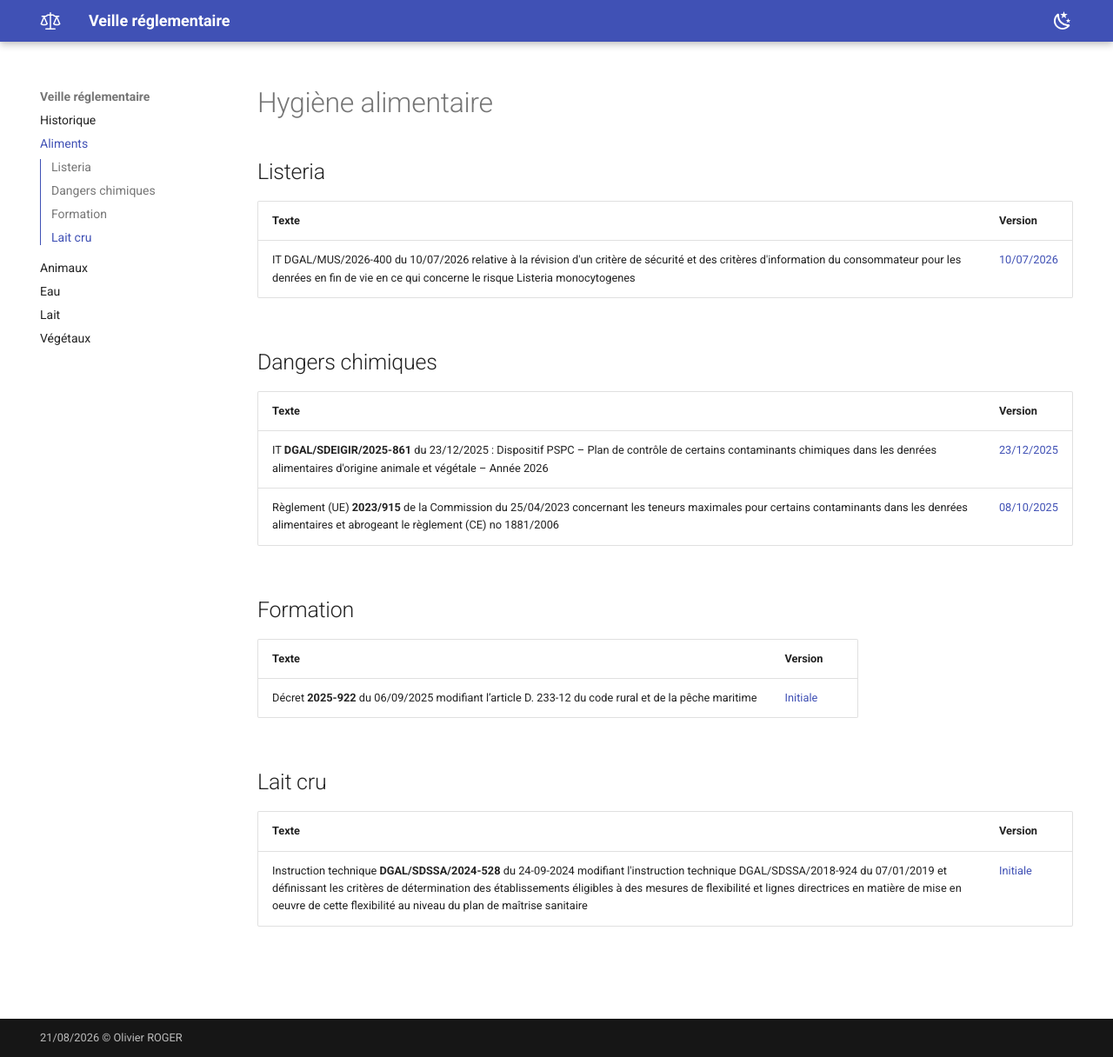
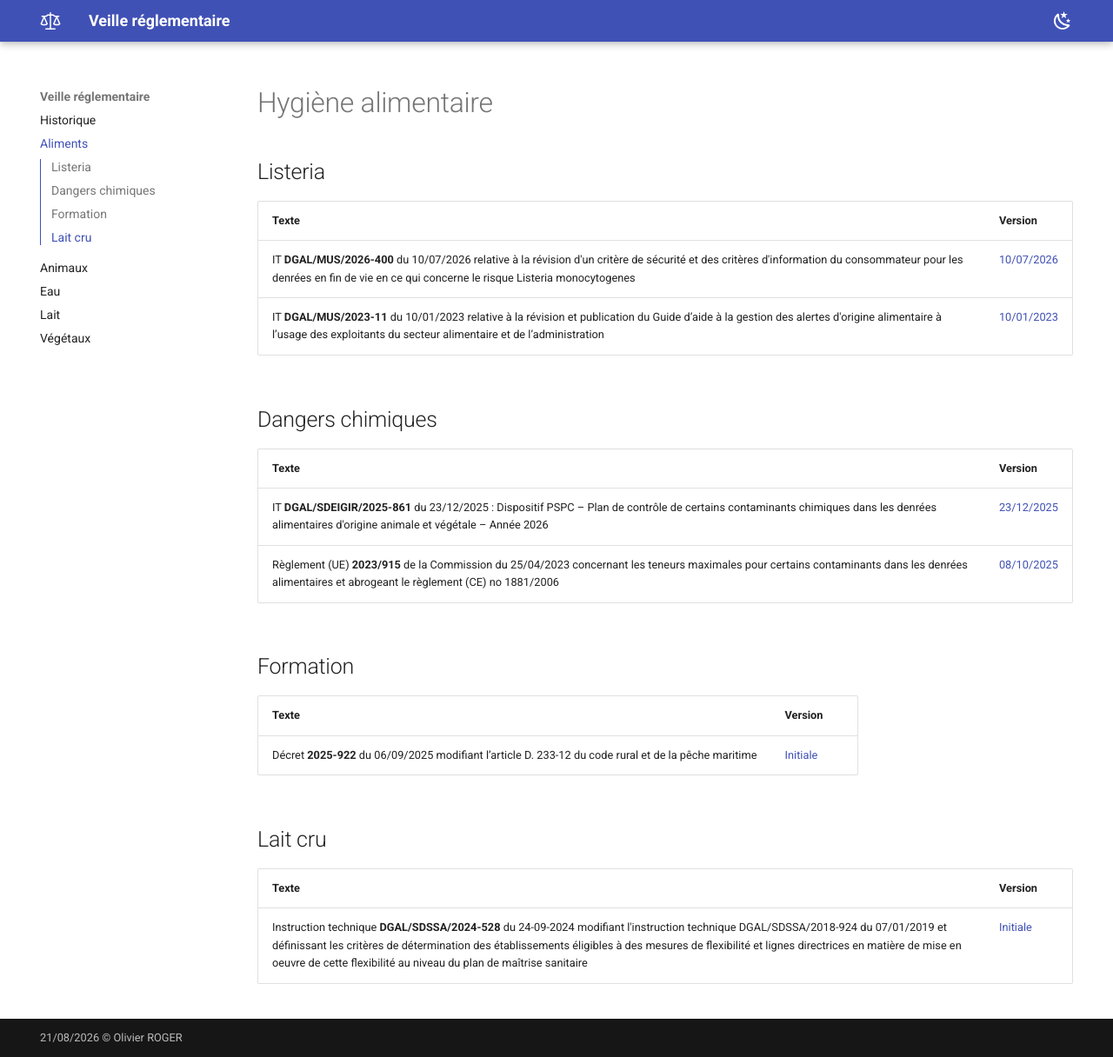
Before and after one commit to olivier-roger-vet/veille-reglementaire, an MkDocs documentation site: the page built from docs/hygiene_alimentaire.md, in a window 1280 px wide and 1216 px high. Shown: the whole window at 87% size. Built offline with MkDocs 1.6.1 and Material for MkDocs 9.7.7, drawn with Linux system fonts in a browser that asks for light colours.

Commit message:
MAJ listeria

```diff
--- a/docs/hygiene_alimentaire.md
+++ b/docs/hygiene_alimentaire.md
@@ -2,9 +2,10 @@
 
 ## Listeria
 
-| Texte                                                                                                                                                                                                               | Version                                                                    |
-| ------------------------------------------------------------------------------------------------------------------------------------------------------------------------------------------------------------------- | -------------------------------------------------------------------------- |
-| IT DGAL/MUS/2026-400 du 10/07/2026 relative à la révision d'un critère de sécurité et des critères d'information du consommateur pour les denrées en fin de vie en ce qui concerne le risque Listeria monocytogenes | [10/07/2026](https://info.agriculture.gouv.fr/boagri/instruction-2026-400) |
+| Texte                                                                                                                                                                                                                   | Version                                                                    |
+| ----------------------------------------------------------------------------------------------------------------------------------------------------------------------------------------------------------------------- | -------------------------------------------------------------------------- |
+| IT **DGAL/MUS/2026-400** du 10/07/2026 relative à la révision d'un critère de sécurité et des critères d'information du consommateur pour les denrées en fin de vie en ce qui concerne le risque Listeria monocytogenes | [10/07/2026](https://info.agriculture.gouv.fr/boagri/instruction-2026-400) |
+| IT **DGAL/MUS/2023-11** du 10/01/2023 relative à la révision et publication du Guide d’aide à la gestion des alertes d'origine alimentaire à l’usage des exploitants du secteur alimentaire et de l’administration      | [10/01/2023](https://info.agriculture.gouv.fr/boagri/instruction-2023-11)  |
 
 ## Dangers chimiques
 
```
Also changed, not shown: docs/index.md (+1 -0 lines).
